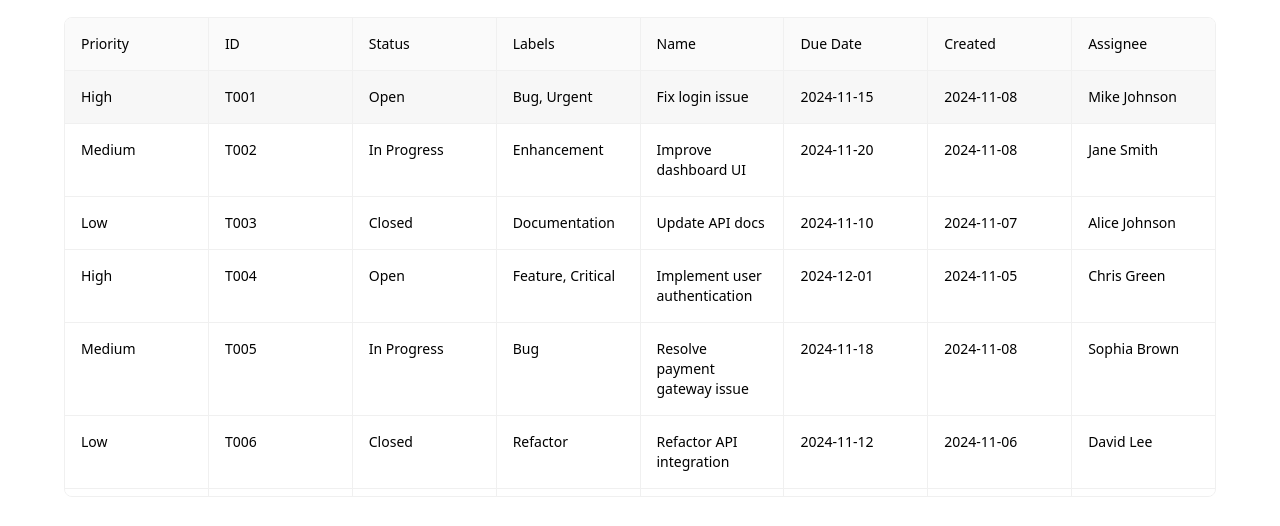
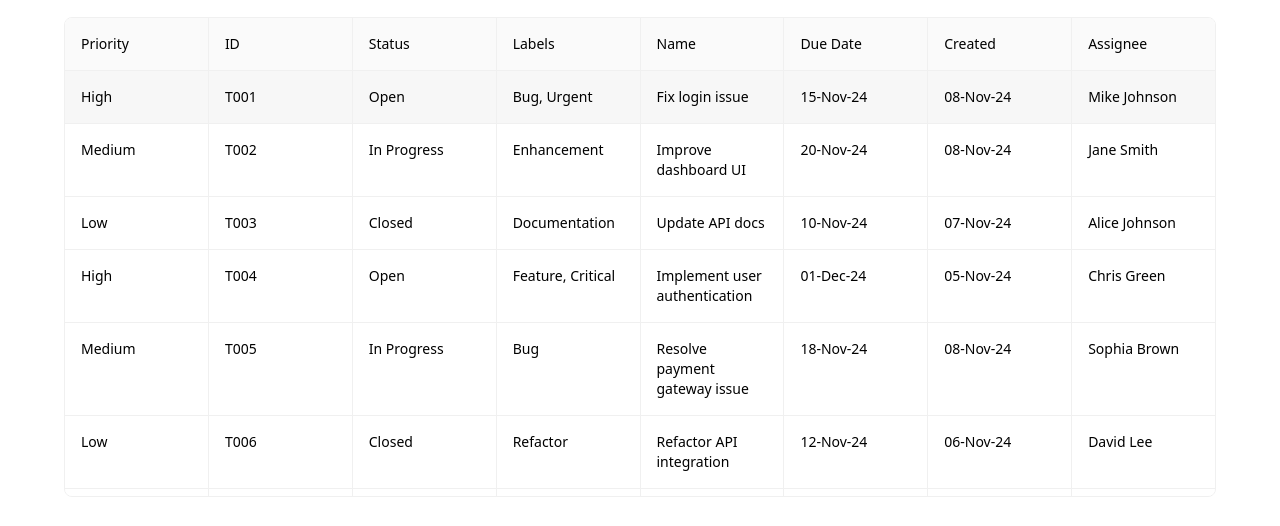
Before and after one commit to intVivek/superdm, a Next.js app: page / in a window 1280 px wide. Shown: the part 286-812 px from the top of the page. Built offline with nearby package versions, Linux system fonts and the light colour scheme.

Commit message:
chores: cleanup 💄

```diff
--- a/package.json
+++ b/package.json
@@ -10,6 +10,7 @@
   },
   "dependencies": {
     "antd": "^5.21.6",
+    "moment": "^2.30.1",
     "next": "14",
     "react": "18",
     "react-dom": "18",
--- a/src/app/globals.css
+++ b/src/app/globals.css
@@ -15,7 +15,7 @@
 }
 
 .arrow-navigation-row:hover {
-  background-color: #f7f7f7;
+  background-color: #fafafa;
   cursor: pointer;
 }
 
--- a/src/components/Table/Table.js
+++ b/src/components/Table/Table.js
@@ -1,34 +1,69 @@
+import useIsVisible from "@/hooks/useIsVisible";
+import { useLayoutEffect, useRef } from "react";
 import { twMerge } from "tailwind-merge";
 
 const Cell = ({ className, ...props }) => (
   <div
-    className={
-      twMerge("flex-1 min-w-[120px] border-t text-grayInk p-4 text-sm border-gray100 border-l", className && className)
-    }
+    className={twMerge(
+      "flex-1 min-w-[120px] border-t text-grayInk p-4 text-sm border-gray100 border-l",
+      className && className
+    )}
     {...props}
   />
 );
 
-const Table = ({ loading, columns, bodyRef, data }) => {
+const Table = ({ loading, columns, bodyRef, data, onBottom }) => {
+  const bottomRef = useRef();
+
+  const isVisible = useIsVisible(bottomRef);
+  useLayoutEffect(() => {
+    if (isVisible) onBottom();
+  }, [isVisible, bottomRef]);
+
   return (
     <div className="overflow-hidden border border-gray100 rounded-[8px] mb-8 mt-4 h-max max-h-[60vh]">
       <div className="overflow-auto bg-white w-full h-max max-h-[60vh]">
         <div className="bg-gray120 sticky top-0 z-10 flex">
           {columns.map((item, i) => (
-            <Cell key={i} className={twMerge('font-medium', 'border-t-[0px]', i===0 && 'border-l-[0px]')}>{item.title}</Cell>
+            <Cell
+              key={i}
+              className={twMerge(
+                "font-medium",
+                "border-t-[0px]",
+                i === 0 && "border-l-[0px]",
+                item.className && item.className
+              )}
+            >
+              {item.title}
+            </Cell>
           ))}
         </div>
         {loading ? (
           <TableSkeletonLoading />
         ) : (
-          <div ref={bodyRef} className="bg-white">
+          <div ref={bodyRef} className="bg-white relative">
             {data?.map((row, index) => {
               return (
-                <div tabIndex={0}  key={index} className={"flex arrow-navigation-row"}>
-                  {columns.map(({render, key}, i)=><Cell key={i} className={twMerge(i===0 && 'border-l-[0px]')}>{render?render(row[key]):row[key]}</Cell>)}
+                <div
+                  tabIndex={0}
+                  key={index}
+                  className={"flex arrow-navigation-row"}
+                >
+                  {columns.map(({ render, key }, i) => (
+                    <Cell
+                      key={i}
+                      className={twMerge(i === 0 && "border-l-[0px]")}
+                    >
+                      {render ? render(row[key]) : row[key]}
+                    </Cell>
+                  ))}
                 </div>
               );
             })}
+            <div
+              ref={bottomRef}
+              className="h-1 absolute bottom-0 left-0 w-full"
+            />
           </div>
         )}
       </div>
--- a/src/components/TicketsTable/TicketsTable.js
+++ b/src/components/TicketsTable/TicketsTable.js
@@ -1,15 +1,11 @@
 import useArrowNavigation from "@/hooks/useArrowNavigation";
-import useIsVisible from "@/hooks/useIsVisible";
-import { Table as AntDTable } from "antd";
+
 import {
-  useCallback,
-  useEffect,
-  useLayoutEffect,
   useMemo,
-  useRef,
   useState,
 } from "react";
 import Table from "../Table/Table";
+import moment from "moment";
 
 const dataSourceMock = [
   {
@@ -689,10 +685,12 @@ const columns = [
   {
     title: "Due Date",
     key: "dueDate",
+    render: (item) => moment(item).format('DD-MMM-YY')
   },
   {
     title: "Created",
     key: "created",
+    render: (item) => moment(item).format('DD-MMM-YY')
   },
   {
     title: "Assignee",
@@ -701,18 +699,16 @@ const columns = [
 ];
 
 export default function TicketsTable() {
-  const bottomRef = useRef();
   const [page, setPage] = useState(1);
-  const { ref } = useArrowNavigation(".arrow-navigation-row");
-  const isVisible = useIsVisible(bottomRef);
-  useLayoutEffect(() => {
-    console.log(isVisible);
-    if (isVisible) setPage(page + 1);
-  }, [isVisible, bottomRef]);
+  const { ref } = useArrowNavigation();
 
   const dataSource = useMemo(() => {
-    return dataSourceMock.slice(0, 4 * page);
-  }, [page, bottomRef]);
+    return dataSourceMock.slice(0, 8 * page);
+  }, [page]);
 
-  return <Table bodyRef={ref} columns={columns} data={dataSourceMock} />;
+  const onBottomHandler = () => {
+    setPage(p=>p+1)
+  }
+
+  return <Table bodyRef={ref} columns={columns} onBottom={onBottomHandler} data={dataSource} />;
 }
--- a/src/hooks/useArrowNavigation.js
+++ b/src/hooks/useArrowNavigation.js
@@ -1,6 +1,6 @@
 import { useLayoutEffect, useRef, useState } from "react";
 
-const useArrowNavigation = (selector) => {
+const useArrowNavigation = () => {
     const [selectedIndex, setSelectedIndex] = useState(0);
     const ref = useRef();
 
@@ -16,7 +16,7 @@ const useArrowNavigation = (selector) => {
 
       const handleClick = (e) => {
         const rows = ref?.current?.childNodes || [];
-        const clickedRow = e.target.closest(selector);
+        const clickedRow = e.target.parentNode;
         if (clickedRow) {
           const index = Array.from(rows).indexOf(clickedRow);
           setSelectedIndex(index);
```
Also changed, not shown: 1 other file (tests, documents, lock files or other folders).
